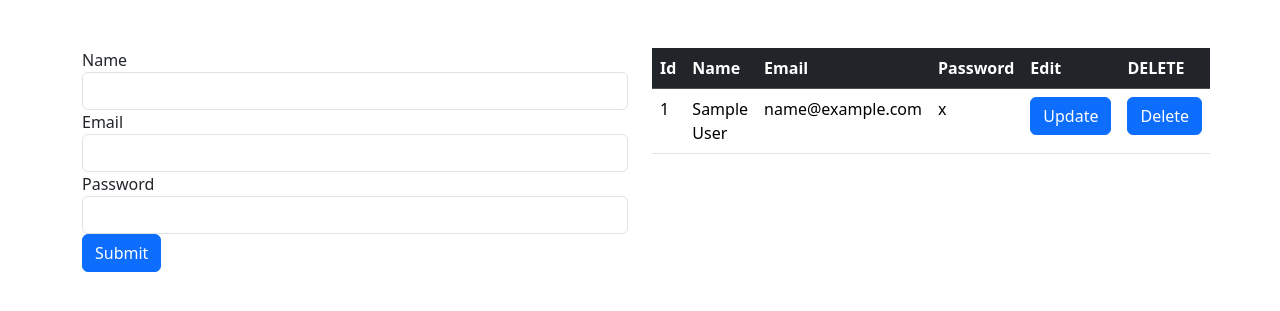
After one commit to harisnaseer24/2301C2-PHP, a PHP site: page /2301c2/ajax/index.php in a window 1280 px wide. The commit adds this page. Shown: the top 311 px of the page. Run offline with PHP 8.4, Linux system fonts and the light colour scheme; tables that the repository leaves empty or names only in its code hold one stand-in row (values such as "Sample post").

Commit message:
ajax read & create

```diff
--- /dev/null
+++ b/ajax/app.js
@@ -0,0 +1,38 @@
+$(document).ready(function () {
+  form = $("#form");
+  tablebody = $("#tab");
+  id = $("#id");
+  uname = $("#uname");
+  pass = $("#pass");
+  email = $("#email");
+  btn = $("#btn");
+
+  function getdata() {
+    $.ajax({
+      method: "POST",
+      url: "fetch.php",
+      success: function (data) {
+        tablebody.html(data);
+      },
+    });
+  }
+  getdata();
+  btn.on("click", function (e) {
+    e.preventDefault();
+    $.ajax({
+      method: "POST",
+      url: "insert.php",
+      data: {
+        id: id.val(),
+        uname: uname.val(),
+        email: email.val(),
+        pass: pass.val()
+      },
+      success: function (data) {
+        alert(data);
+        form.trigger('reset');
+        getdata();
+      },
+    });
+  });
+});
--- /dev/null
+++ b/ajax/fetch.php
@@ -0,0 +1,27 @@
+<?php
+require("../essentials/config.php");
+
+$sql="SELECT * FROM `user_info`";
+$result=mysqli_query($connection, $sql) or die("failed");
+
+if(mysqli_num_rows($result) >0){
+    while($row=mysqli_fetch_assoc($result)){
+echo
+'
+<tr>
+    <td>'.$row["id"].'</td>
+    <td>'.$row["name"].'</td>
+    <td>'.$row["email"].'</td>
+    <td>'.$row["password"].'</td>
+    <td><a href="update.php?id='.$row["id"].'" class="btn btn-primary">Update</a></td>
+    <td><a href="delete.php?id='.$row["id"].'" class="btn btn-primary">Delete</a></td>
+</tr>
+';
+
+
+
+    }
+}
+
+
+?>
--- /dev/null
+++ b/ajax/index.php
@@ -0,0 +1,44 @@
+<!DOCTYPE html>
+<html lang="en">
+<head>
+    <meta charset="UTF-8">
+    <meta name="viewport" content="width=device-width, initial-scale=1.0">
+    <title>Document</title>
+    <link href="https://cdn.jsdelivr.net/npm/bootstrap@5.3.2/dist/css/bootstrap.min.css" rel="stylesheet" integrity="sha384-T3c6CoIi6uLrA9TneNEoa7RxnatzjcDSCmG1MXxSR1GAsXEV/Dwwykc2MPK8M2HN" crossorigin="anonymous">
+<script src="https://cdn.jsdelivr.net/npm/bootstrap@5.3.2/dist/js/bootstrap.bundle.min.js" integrity="sha384-C6RzsynM9kWDrMNeT87bh95OGNyZPhcTNXj1NW7RuBCsyN/o0jlpcV8Qyq46cDfL" crossorigin="anonymous"></script>
+</head>
+<body>
+    <div class="container mt-5">
+    <div class="row">
+        <div class="col-md-6">
+    <form action="" class="form-group" id="form">
+    <label for="name">Name</label>
+    <input type="hidden" class="form-control" id="id">
+    <input type="text" class="form-control" id="uname">
+    <label for="email">Email</label>
+    <input type="email" class="form-control" id="email">
+    <label for="pass">Password</label>
+    <input type="password" class="form-control" id="pass">
+    <input type="submit" class="btn btn-primary" id="btn">
+    </form>
+    </div>
+    <div class="col-md-6">
+        <table class="table">
+            <thead class="table-dark">
+                <th>Id</th>
+                <th>Name</th>
+                <th>Email</th>
+                <th>Password</th>
+                <th>Edit</th>
+                <th>DELETE</th>
+            </thead>
+            <tbody id="tab">
+
+            </tbody>
+        </table>
+    </div>
+    </div>
+    </div>
+    <script src="https://code.jquery.com/jquery-3.7.1.min.js" integrity="sha256-/JqT3SQfawRcv/BIHPThkBvs0OEvtFFmqPF/lYI/Cxo=" crossorigin="anonymous"></script>
+    <script src="https://cdnjs.cloudflare.com/ajax/libs/jquery/3.7.1/jquery.min.js" integrity="sha512-v2CJ7UaYy4JwqLDIrZUI/4hqeoQieOmAZNXBeQyjo21dadnwR+8ZaIJVT8EE2iyI61OV8e6M8PP2/4hpQINQ/g==" crossorigin="anonymous" referrerpolicy="no-referrer"></script>
+    <script src="./app.js"></script>
--- a/login/resetpass.php
+++ b/login/resetpass.php
@@ -17,7 +17,6 @@ if(isset($_GET['email'])){
 }else{
     $email="";
 }
-
 
     $query="SELECT * FROM `users` WHERE email='$email' AND recovery_token='$token';";
     $result=mysqli_query($connection, $query) or die("failed to login");
```
Also changed, not shown: ajax/insert.php (added, +24 -0 lines), login/forgetpass.php (+2 -8 lines).
